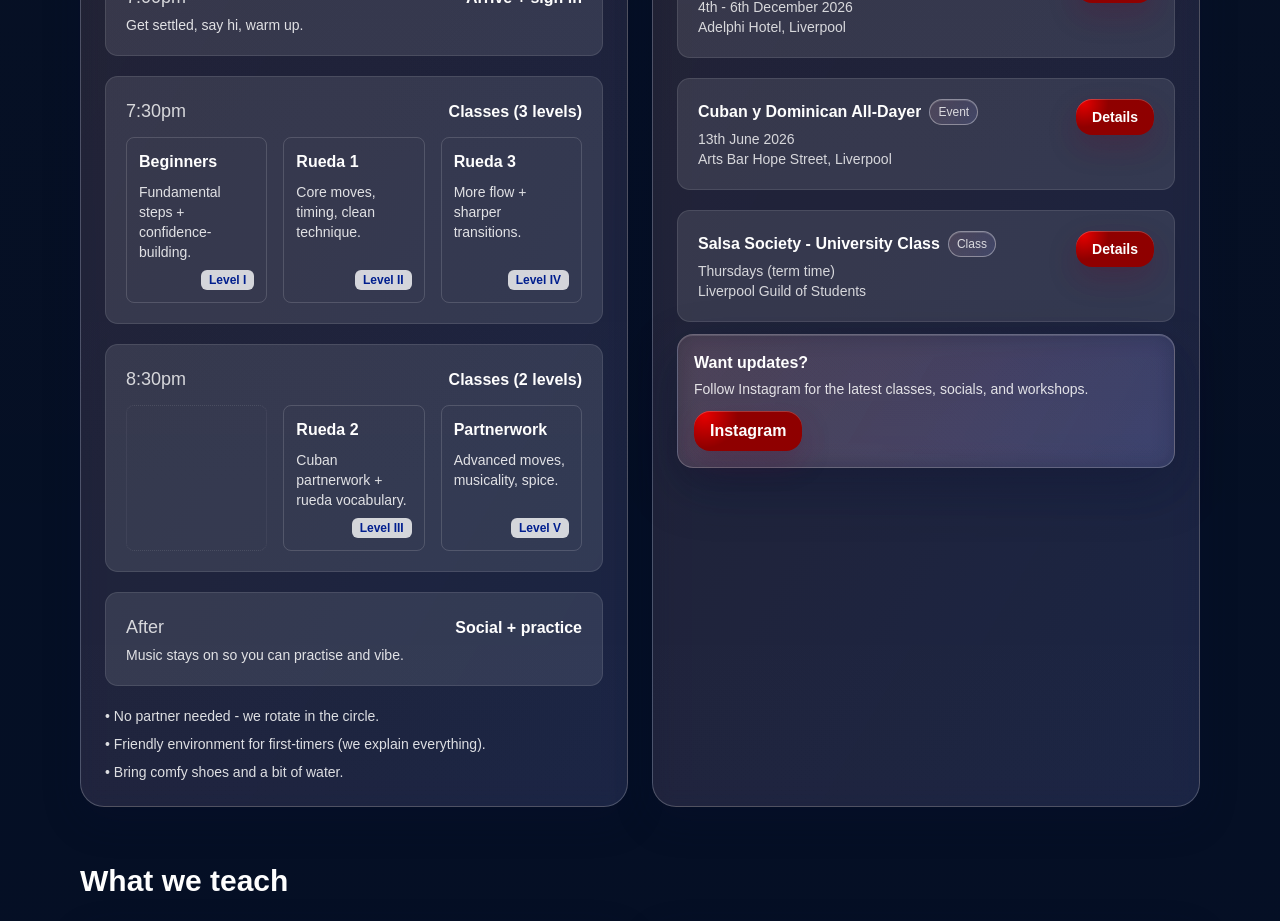
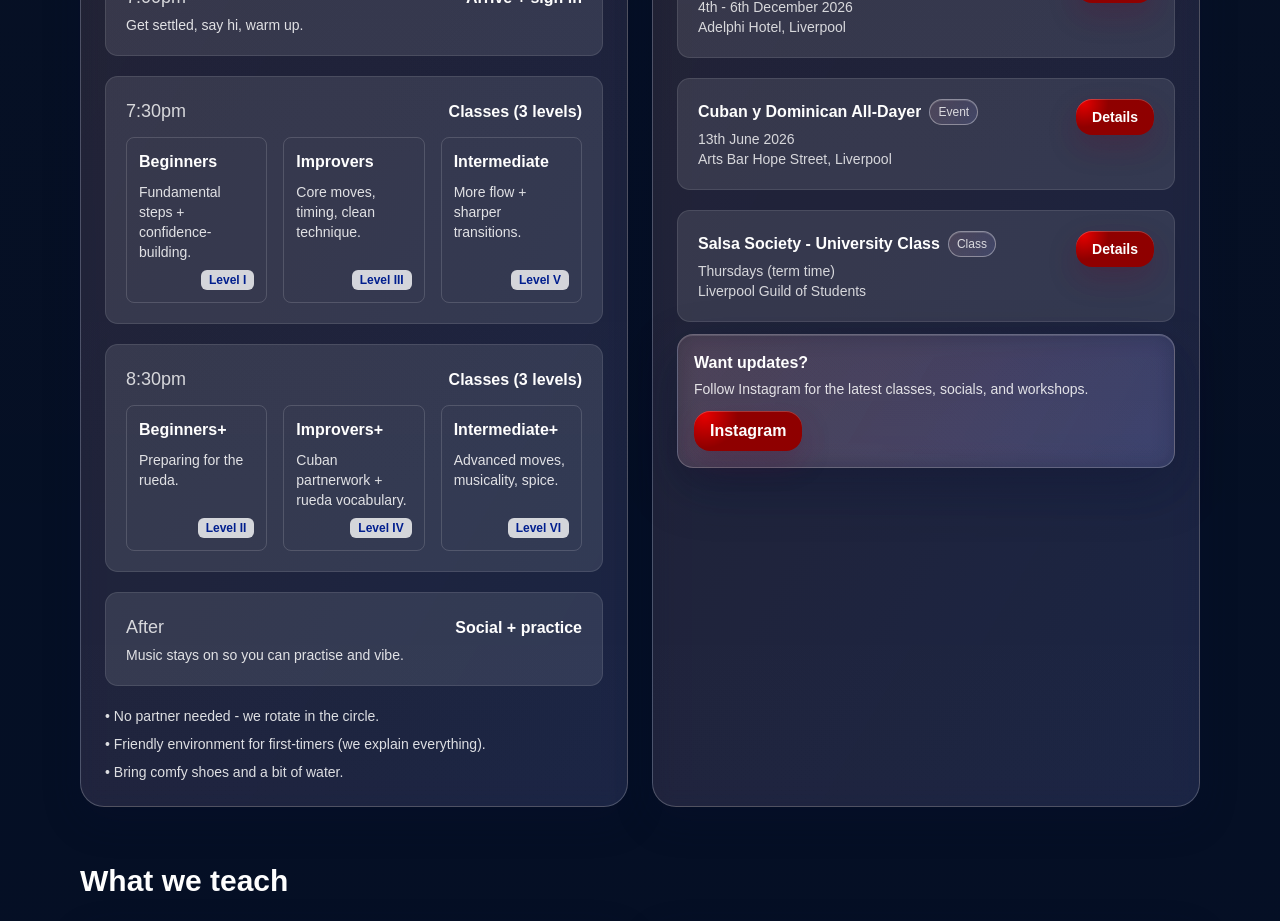
Before and after one commit to dance-engine/salsa-liverpool, a Next.js app: page / in a window 1280 px wide. Shown: the part 1040-1961 px from the top of the page. Built offline with nearby package versions, Linux system fonts and the light colour scheme.

Commit message:
💬 Update class levels and labels for sundayArtsBar

```diff
--- a/app/Data.ts
+++ b/app/Data.ts
@@ -128,14 +128,14 @@ export const sundayArtsBar: ClassInfo = {
           info: [],
         },
         {
-          level: "Level II",
-          label: "Rueda 1",
+          level: "Level III",
+          label: "Improvers",
           detail: "Core moves, timing, clean technique.",
           info: [],
         },
         {
-          level: "Level IV",
-          label: "Rueda 3",
+          level: "Level V",
+          label: "Intermediate",
           detail: "More flow + sharper transitions.",
           info: [],
         },
@@ -143,18 +143,21 @@ export const sundayArtsBar: ClassInfo = {
     },
     {
       time: "8:30pm",
-      label: "Classes (2 levels)",
+      label: "Classes (3 levels)",
       parallel: [
-        { level: "", label: "", detail: "" },
+        { level: "Level II",
+          label: "Beginners+",
+          detail: "Preparing for the rueda."
+        },
         {
-          level: "Level III",
-          label: "Rueda 2",
+          level: "Level IV",
+          label: "Improvers+",
           detail: "Cuban partnerwork + rueda vocabulary.",
           info: [],
         },
         {
-          level: "Level V",
-          label: "Partnerwork",
+          level: "Level VI",
+          label: "Intermediate+",
           detail: "Advanced moves, musicality, spice.",
           info: [],
         },
```
